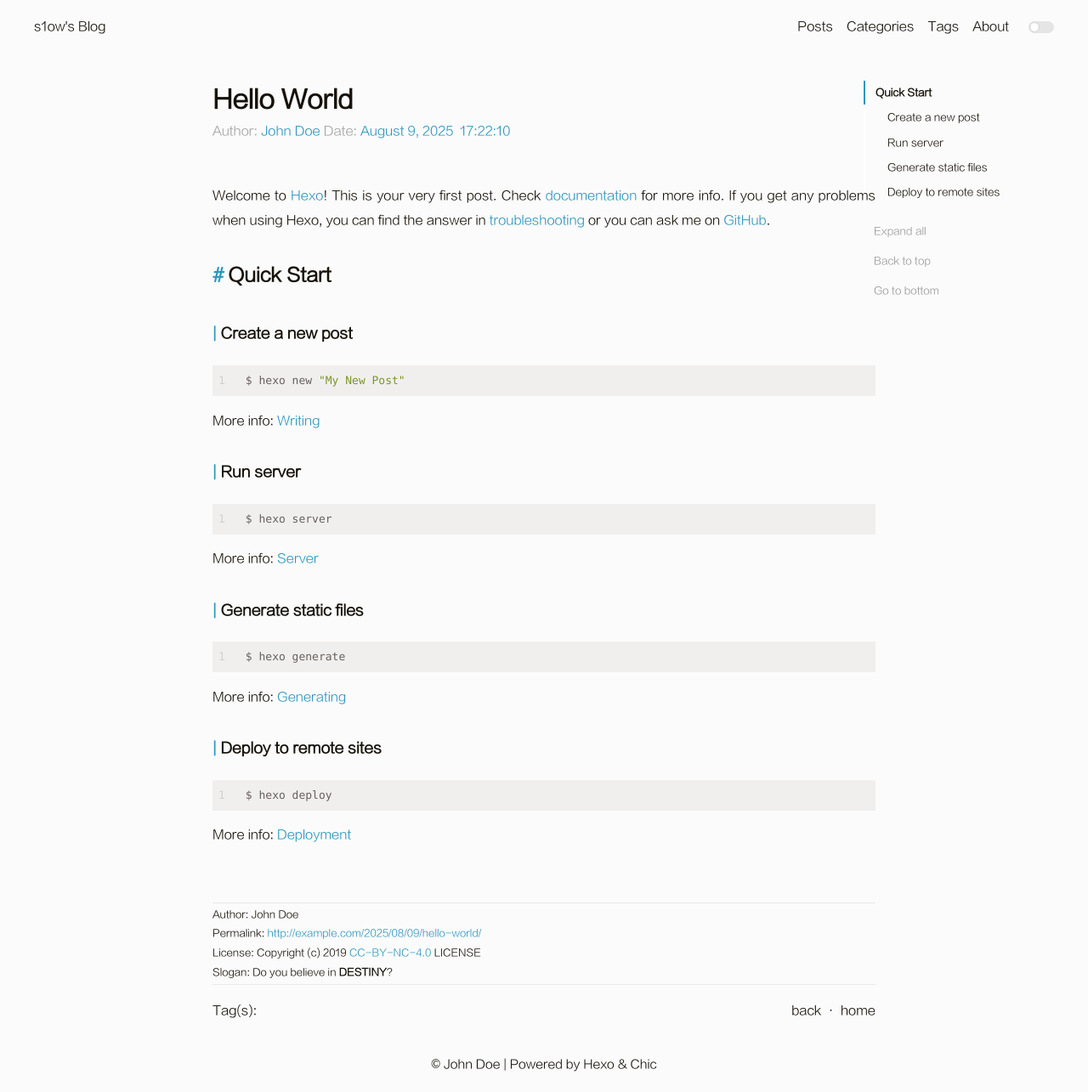
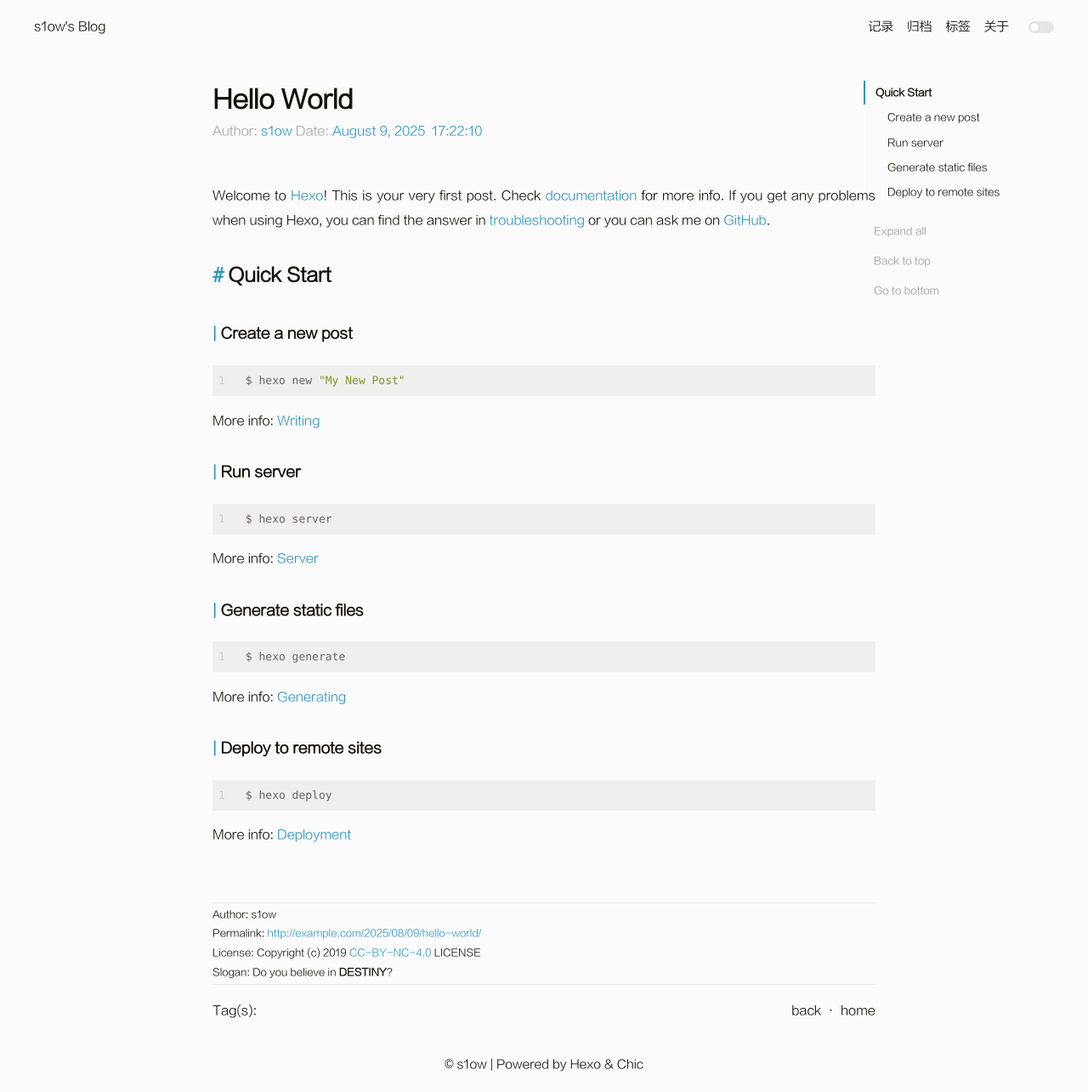
Before and after one commit to qq326444170/qq326444170.github.io, a plain HTML site: page 2025/08/09/hello-world/index.html in a window 1280 px wide. Shown: the whole page at 85% size. Drawn offline with Linux system fonts and the light colour scheme.

Commit message:
Site updated: 2025-08-09 19:05:55

```diff
--- a/2025/08/09/hello-world/index.html
+++ b/2025/08/09/hello-world/index.html
@@ -7,13 +7,13 @@
       content="width=device-width, initial-scale=1.0, maximum-scale=1.0, minimum-scale=1.0">
 <meta http-equiv="X-UA-Compatible" content="ie=edge">
 
-    <meta name="author" content="John Doe">
+    <meta name="author" content="s1ow">
 
 
 
 
 
-<title>Hello World | Hexo</title>
+<title>Hello World | s1ow</title>
 
 
 
@@ -75,13 +75,13 @@
             <div class="navbar-header header-logo"><a href="/">s1ow&#39;s Blog</a></div>
             <div class="menu navbar-right">
 
-                <a class="menu-item" href="/archives">Posts</a>
+                <a class="menu-item" href="/archives">记录</a>
 
-                <a class="menu-item" href="/category">Categories</a>
+                <a class="menu-item" href="/category">归档</a>
 
-                <a class="menu-item" href="/tag">Tags</a>
+                <a class="menu-item" href="/tag">标签</a>
 
-                <a class="menu-item" href="/about">About</a>
+                <a class="menu-item" href="/about">关于</a>
 
 
                 <input id="switch_default" type="checkbox" class="switch_default">
@@ -104,13 +104,13 @@
             </div>
             <div class="menu" id="mobile-menu">
 
-                <a class="menu-item" href="/archives">Posts</a>
+                <a class="menu-item" href="/archives">记录</a>
 
-                <a class="menu-item" href="/category">Categories</a>
+                <a class="menu-item" href="/category">归档</a>
 
-                <a class="menu-item" href="/tag">Tags</a>
+                <a class="menu-item" href="/tag">标签</a>
 
-                <a class="menu-item" href="/about">About</a>
+                <a class="menu-item" href="/about">关于</a>
 
             </div>
         </div>
@@ -207,7 +207,7 @@
 
                 <div class="post-meta">
 
-                        Author: <a itemprop="author" rel="author" href="/">John Doe</a>
+                        Author: <a itemprop="author" rel="author" href="/">s1ow</a>
 
 
 
@@ -242,7 +242,7 @@
 
                     <p class="copyright-item">
                         <span>Author:</span>
-                        <span>John Doe</span>
+                        <span>s1ow</span>
                     </p>
 
 
@@ -291,7 +291,7 @@
             </div>
             <footer id="footer" class="footer">
     <div class="copyright">
-        <span>© John Doe | Powered by <a href="https://hexo.io" target="_blank">Hexo</a> & <a href="https://github.com/Siricee/hexo-theme-Chic" target="_blank">Chic</a></span>
+        <span>© s1ow | Powered by <a href="https://hexo.io" target="_blank">Hexo</a> & <a href="https://github.com/Siricee/hexo-theme-Chic" target="_blank">Chic</a></span>
     </div>
 </footer>
 
```
Also changed, not shown: archives/2025/08/index.html (+11 -11 lines), archives/2025/index.html (+11 -11 lines), archives/index.html (+11 -11 lines), index.html (+12 -12 lines).
